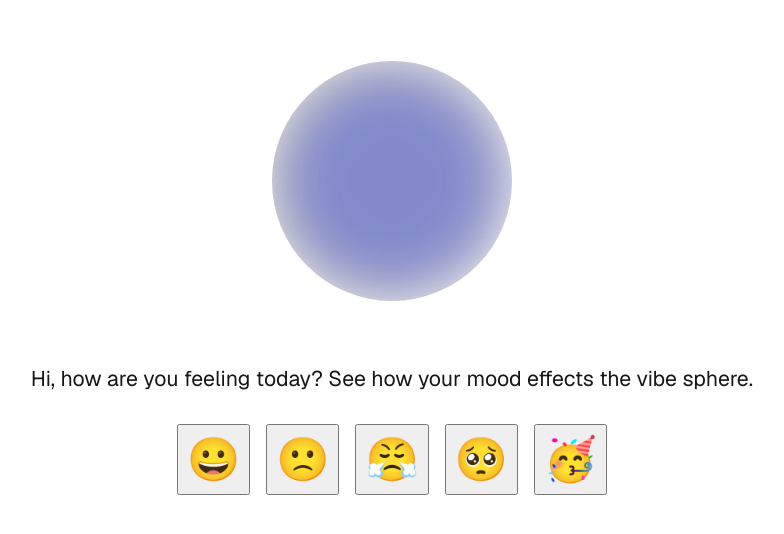
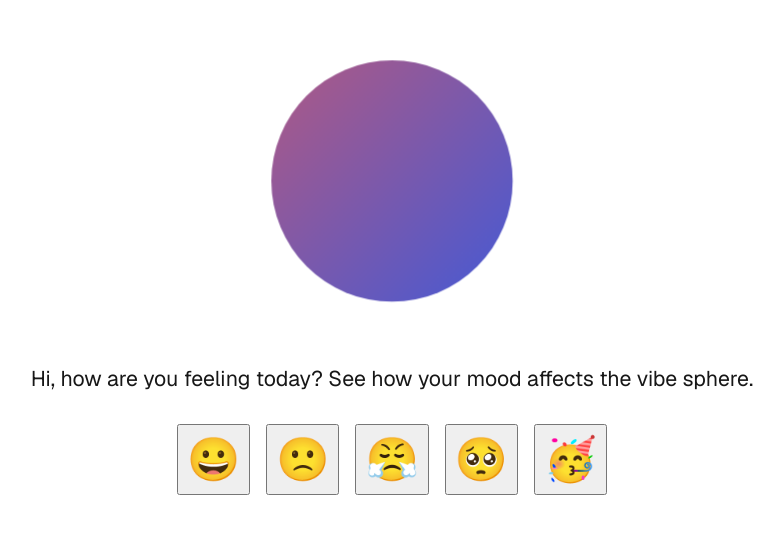
Before and after one commit to roundhill/feelings, a Next.js app: page / in a window 1280 px wide. Shown: the part 122-656 px from the top of the page, without its empty margins (248-1032 px from the left). Built offline with nearby package versions, Linux system fonts and the light colour scheme.

Commit message:
Better animations, small improvements.

```diff
--- a/src/app/page.module.css
+++ b/src/app/page.module.css
@@ -1,11 +1,4 @@
 .page {
-  --gray-rgb: 0, 0, 0;
-  --gray-alpha-200: rgba(var(--gray-rgb), 0.08);
-  --gray-alpha-100: rgba(var(--gray-rgb), 0.05);
-
-  --button-primary-hover: #383838;
-  --button-secondary-hover: #f2f2f2;
-
   display: flex;
   flex-direction: column;
   align-items: center;
@@ -13,17 +6,6 @@
   min-height: 100svh;
   padding: 80px;
   font-family: var(--font-geist-sans);
-}
-
-@media (prefers-color-scheme: dark) {
-  .page {
-    --gray-rgb: 255, 255, 255;
-    --gray-alpha-200: rgba(var(--gray-rgb), 0.145);
-    --gray-alpha-100: rgba(var(--gray-rgb), 0.06);
-
-    --button-primary-hover: #ccc;
-    --button-secondary-hover: #1a1a1a;
-  }
 }
 
 .main {
@@ -42,35 +24,31 @@
   border-radius: 50%;
   overflow: hidden;
   margin-bottom: 32px;
-}
-
-.colorLayer {
-  position: absolute;
-  top: 0;
-  left: 0;
-  width: 100%;
-  height: 100%;
-  border-radius: 50%;
-  filter: blur(30px);
-  opacity: 0.7;
-  animation: colorFlow 8s ease-in-out infinite;
+  background-size: 200% 200%;
+  animation: colorFlow 15s, pulse 6s ease-in-out infinite;
 }
 
 @keyframes colorFlow {
   0% {
-    transform: translate(0, 0) scale(1);
-  }
-  25% {
-    transform: translate(10px, -10px) scale(1.1);
+    background-position: 0% 50%;
   }
   50% {
-    transform: translate(-5px, 5px) scale(0.9);
-  }
-  75% {
-    transform: translate(-10px, -5px) scale(1.05);
+    background-position: 100% 50%;
   }
   100% {
-    transform: translate(0, 0) scale(1);
+    background-position: 0% 50%;
+  }
+}
+
+@keyframes pulse {
+  0% {
+    transform: scale(1);
+  }
+  50% {
+    transform: scale(1.09);
+  }
+  100% {
+    transform: scale(1);
   }
 }
 
@@ -83,3 +61,9 @@
   font-size: 32pt;
   padding: 8px
 }
+
+.moodPicker button:hover {
+  transform: scale(1.1);
+  transition: transform 0.3s ease-in-out;
+  cursor: pointer;
+}
--- a/src/app/page.tsx
+++ b/src/app/page.tsx
@@ -4,17 +4,9 @@ import styles from "./page.module.css";
 
 const VibeCircle = ({ colors }: { colors: string[] }) => {
   return (
-    <div className={styles.vibeCircle}>
-      {colors.map((color, index) => (
-        <div
-          key={index}
-          className={styles.colorLayer}
-          style={{
-            background: color,
-            animationDelay: `${index * -2}s`
-          }}
-        />
-      ))}
+    <div
+      className={styles.vibeCircle}
+      style={{ backgroundImage: `linear-gradient(-45deg, ${colors.join(", ")})` }}>
     </div>
   );
 };
@@ -45,12 +37,13 @@ const MoodPicker = ({ moodPicked }: MoodPickerProps) => {
 
 export default function Home() {
   const [colors, setColors] = useState<string[]>([
-    moodColors.happy,
-    moodColors.excited,
+    // Default colors
+    moodColors.anxious,
+    moodColors.sad,
   ]);
 
   const addMood = (mood: keyof typeof moodColors) => {
-    setColors([...colors, moodColors[mood]]);
+    setColors([...colors.slice(-2), moodColors[mood]]);
   }
 
   return (
@@ -60,7 +53,7 @@ export default function Home() {
           colors={colors}
         />
 
-        <p>Hi, how are you feeling today? See how your mood effects the vibe sphere.</p>
+        <p>Hi, how are you feeling today? See how your mood affects the vibe sphere.</p>
         <MoodPicker moodPicked={addMood} />
       </main>
     </div>
```
